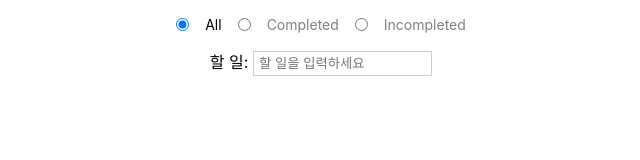
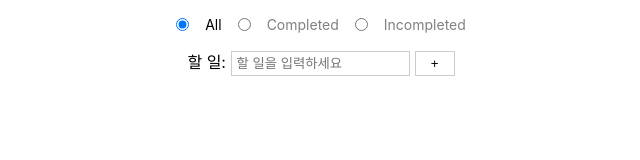
Before and after one commit to hey-ri/todo-list, a React (Vite) app: page / in a window 1280 px wide. Shown: the top 160 px of the page, without its empty margins (319-959 px from the left). Built offline with nearby package versions, Linux system fonts and the light colour scheme.

Commit message:
enter a todo and add a todo through the + button

```diff
--- a/src/TodoInput.jsx
+++ b/src/TodoInput.jsx
@@ -1,12 +1,19 @@
+import { useRef } from 'react';
 import uuid from 'react-uuid';
 import styles from './TodoInput.module.css';
 
 export function TodoInput({ onItemAdded }) {
+  const addRef = useRef(null);
+
   const onSubmit = (e) => {
     e.preventDefault();
     onItemAdded({ text: e.target.task.value, id: uuid(), checked: false });
     console.log(e.target.task.value);
     e.target.task.value = '';
+  };
+
+  const onAdd = () => {
+    addRef.current.focus();
   };
 
   return (
@@ -15,6 +22,9 @@ export function TodoInput({ onItemAdded }) {
         <fieldset>
           <label>할 일:</label>
           <input name="task" type="text" placeholder="할 일을 입력하세요" className={styles.todo_input_field} />
+          <button type="submit" onClick={onAdd} className={styles.add_btn} ref={addRef}>
+            +
+          </button>
         </fieldset>
       </form>
     </div>
--- a/src/TodoInput.module.css
+++ b/src/TodoInput.module.css
@@ -16,3 +16,11 @@ input.todo_input_field {
 input::placeholder {
   padding-left: .3rem;
 }
+
+.add_btn {
+  border: 1px solid #ccc;
+  background-color: transparent;
+  height: 25px;
+  width: 40px;
+  margin-left: .3rem;
+}
```
